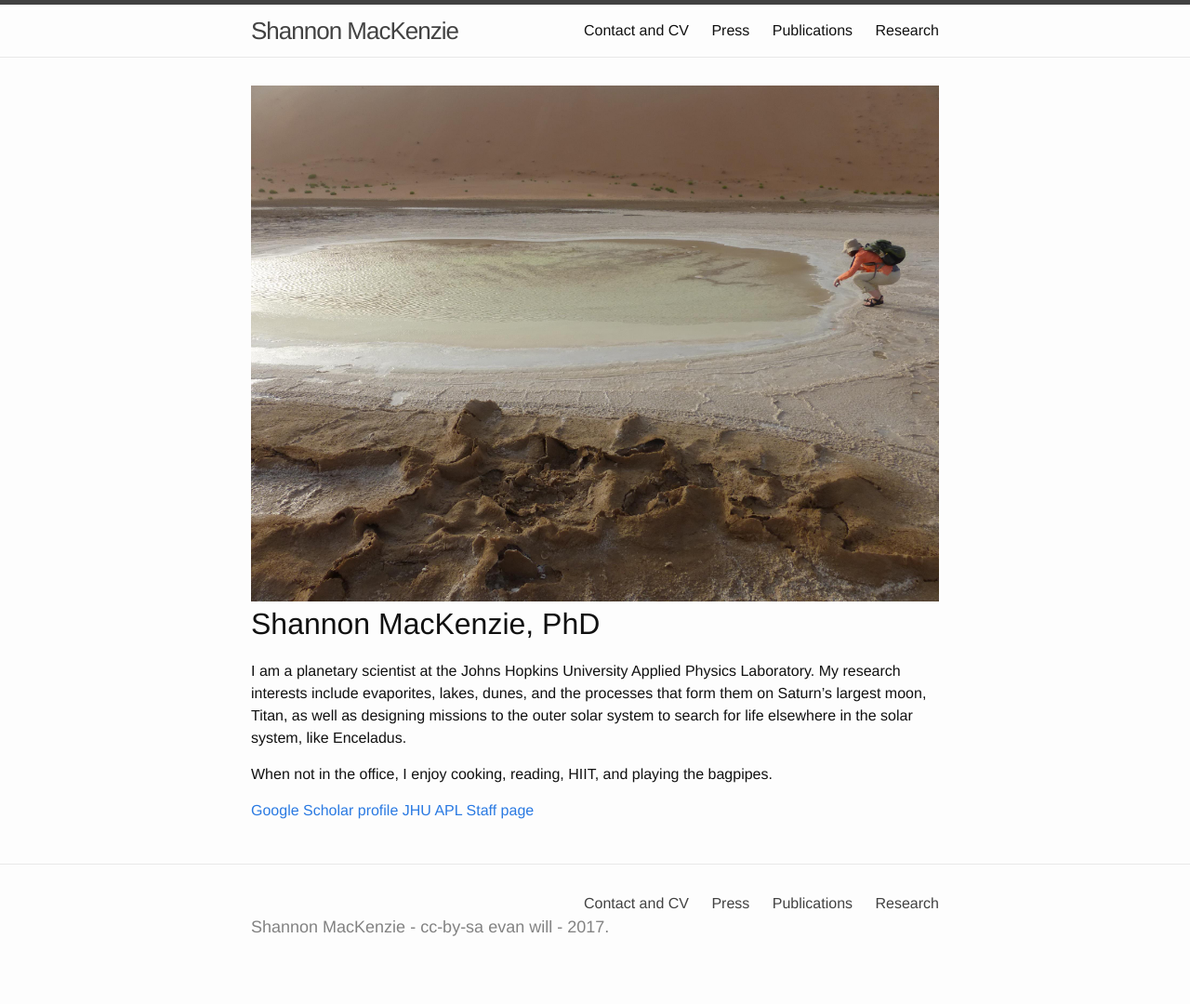
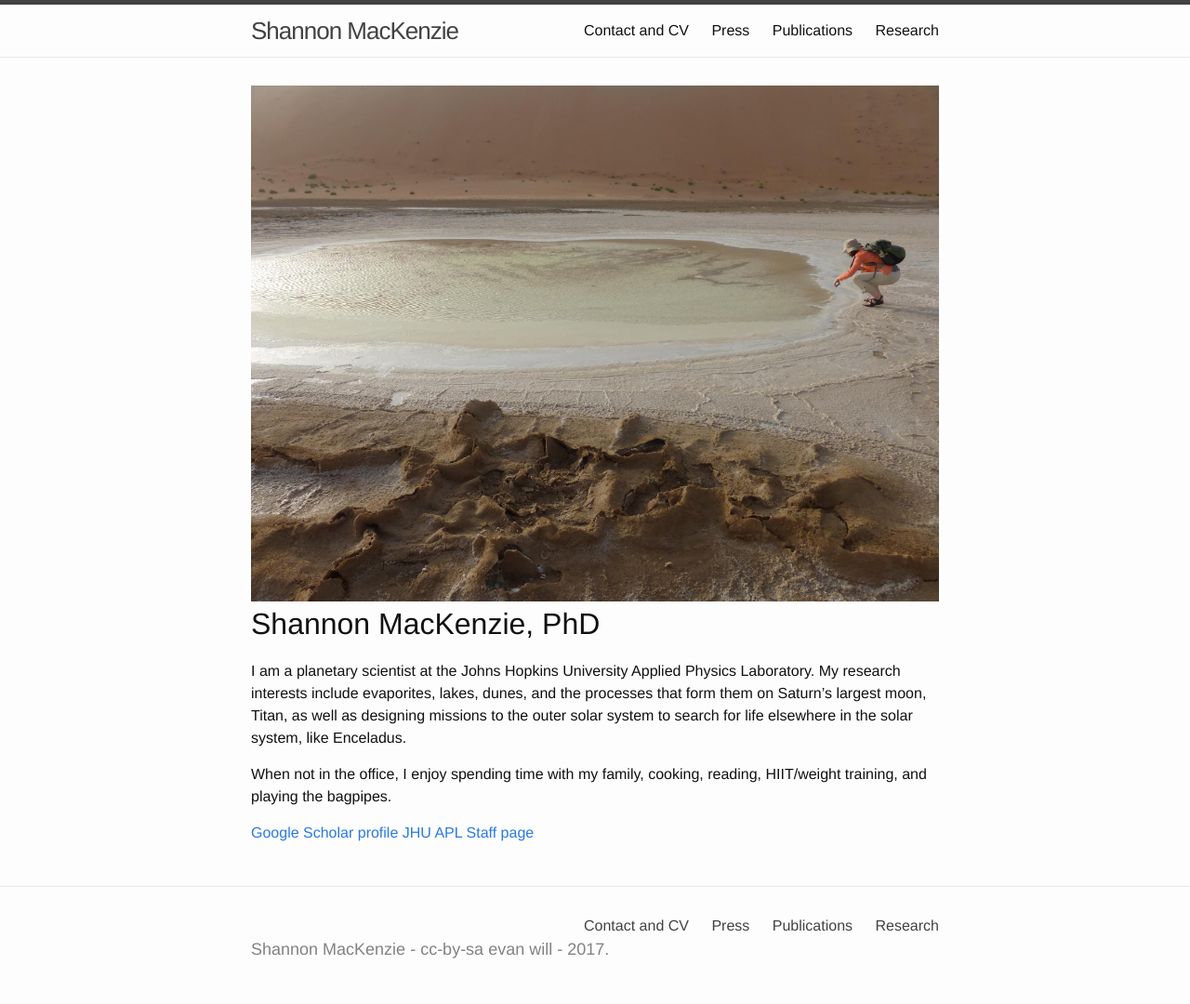
Before and after one commit to shannonmackenzie/shannonmackenzie.github.io, a Jekyll site: the page built from index.md, in a window 1280 px wide. Shown: the whole page at 93% size. Built offline with Jekyll 4.4.1, drawn with Linux system fonts in a browser that asks for light colours; before the commit the page ends 1056 px from its top, so only the background shows below that.

Commit message:
Update index.md

```diff
--- a/index.md
+++ b/index.md
@@ -10,7 +10,7 @@ layout: default
 
 I am a planetary scientist at the Johns Hopkins University Applied Physics Laboratory. My research interests include evaporites, lakes, dunes, and the processes that form them on Saturn's largest moon, Titan, as well as designing missions to the outer solar system to search for life elsewhere in the solar system, like Enceladus.
 
-When not in the office, I enjoy cooking, reading, HIIT, and playing the bagpipes.
+When not in the office, I enjoy spending time with my family, cooking, reading, HIIT/weight training, and playing the bagpipes.
 
 
 [Google Scholar profile](https://scholar.google.com/citations?user=982dVpEAAAAJ&hl=en)
```
